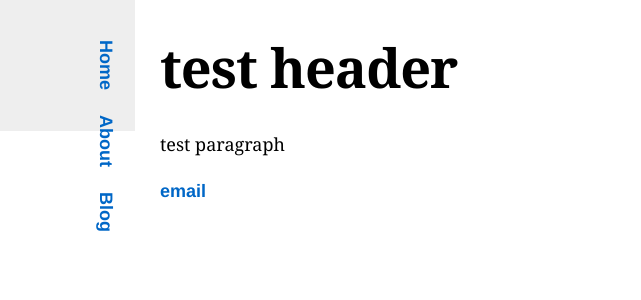
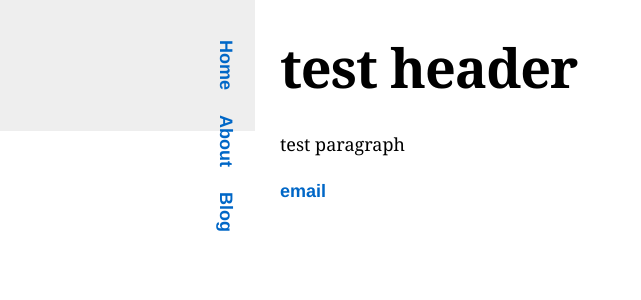
Before and after one commit to acatalept/acatalept.github.io, a Jekyll site: the page built from index.html, in a window 1280 px wide. Shown: the top 300 px of the page, without its empty margins (0-641 px from the left). Built offline with Jekyll 4.4.1, drawn with Linux system fonts in a browser that asks for light colours; some web fonts are replaced.

Commit message:
Update main.css

```diff
--- a/css/main.css
+++ b/css/main.css
@@ -1,7 +1,7 @@
 body {
     margin: 40px auto;
     padding: 0 80px;
-    max-width: 960px;
+    max-width: 40em;
     font: 400 18px/1.6 "Sorts Mill Goudy", Georgia, Cambria, "Times New Roman", Times, serif;
     font-smoothing: antialiased;
     text-rendering: optimizeLegibility;
```
